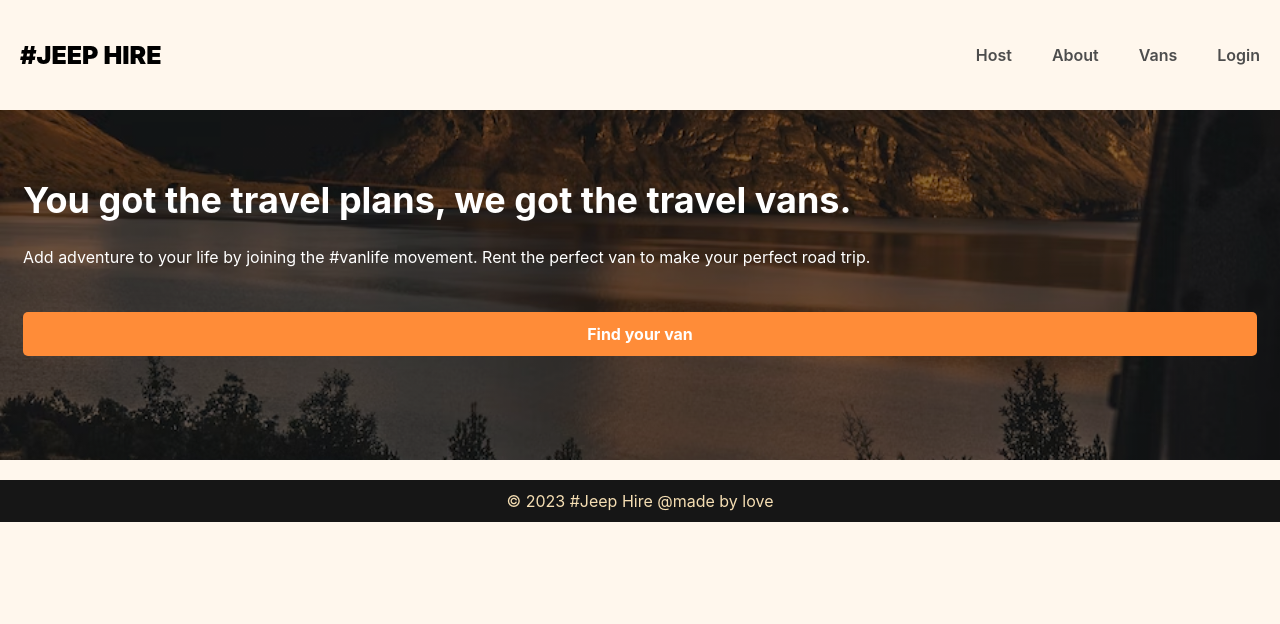
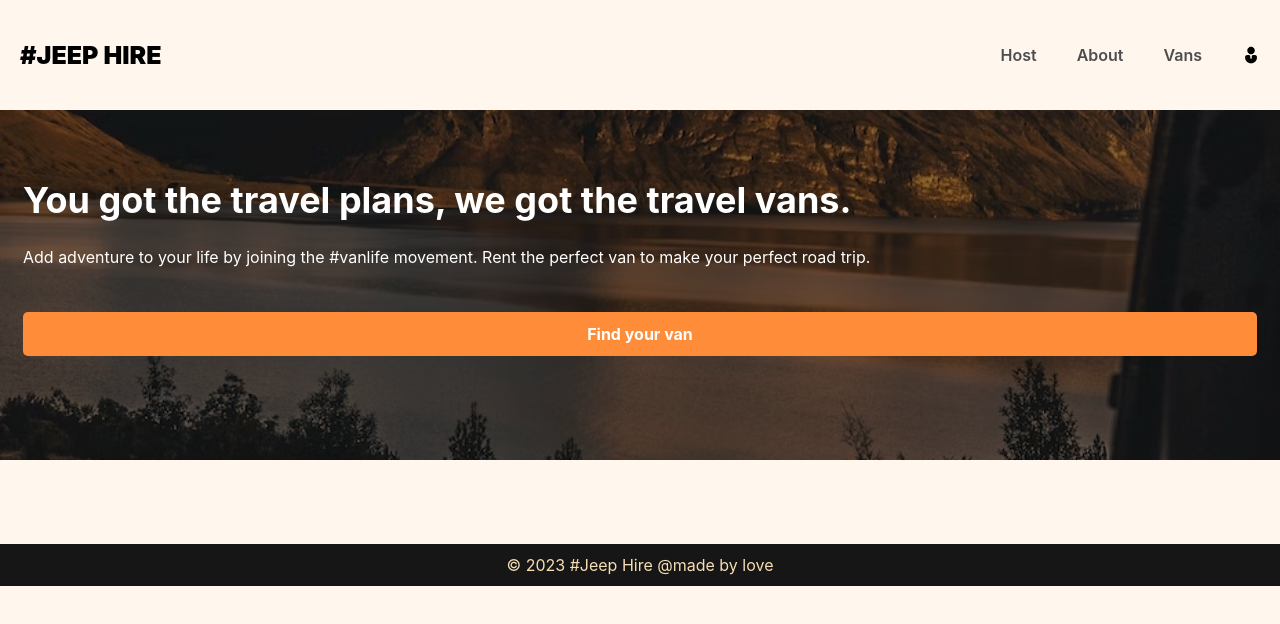
Before and after one commit to xanyl/van-app, a React (Vite) app: page / in a window 1280 px wide. Shown: the top 624 px of the page. Built offline with nearby package versions, Linux system fonts and the light colour scheme; what miragejs would draw is missing.

Commit message:
Adding Updates

```diff
--- a/src/App.css
+++ b/src/App.css
@@ -39,6 +39,23 @@ header a {
   color: #4D4D4D;
   font-weight: 600;
   padding: 5px 20px;
+}
+header .login-icon {
+  height: 18px;
+  width: 18px;
+}
+
+header .login-link {
+  display: inline-flex;
+  align-items: center;
+}
+
+nav {
+  display: flex;
+}
+
+main {
+  margin-bottom: 84px;
 }
 
 header a:hover {
--- a/src/components/Headers.jsx
+++ b/src/components/Headers.jsx
@@ -1,4 +1,5 @@
 import { Link, NavLink } from "react-router-dom";
+import imageUrl from "/src/assets/user.png"
 
 export default function Headers() {
   const activeStyle = {
@@ -30,12 +31,10 @@ export default function Headers() {
         >
           Vans
         </NavLink>
-        <NavLink
-          to="/login"
-          style={({ isActive }) => (isActive ? activeStyle : null)}
-        >
-          Login
-        </NavLink>
+
+        <Link to="login" className="login-link">
+          <img height={30} src={imageUrl} className="login-icon" />
+        </Link>
       </nav>
     </header>
   );
```
